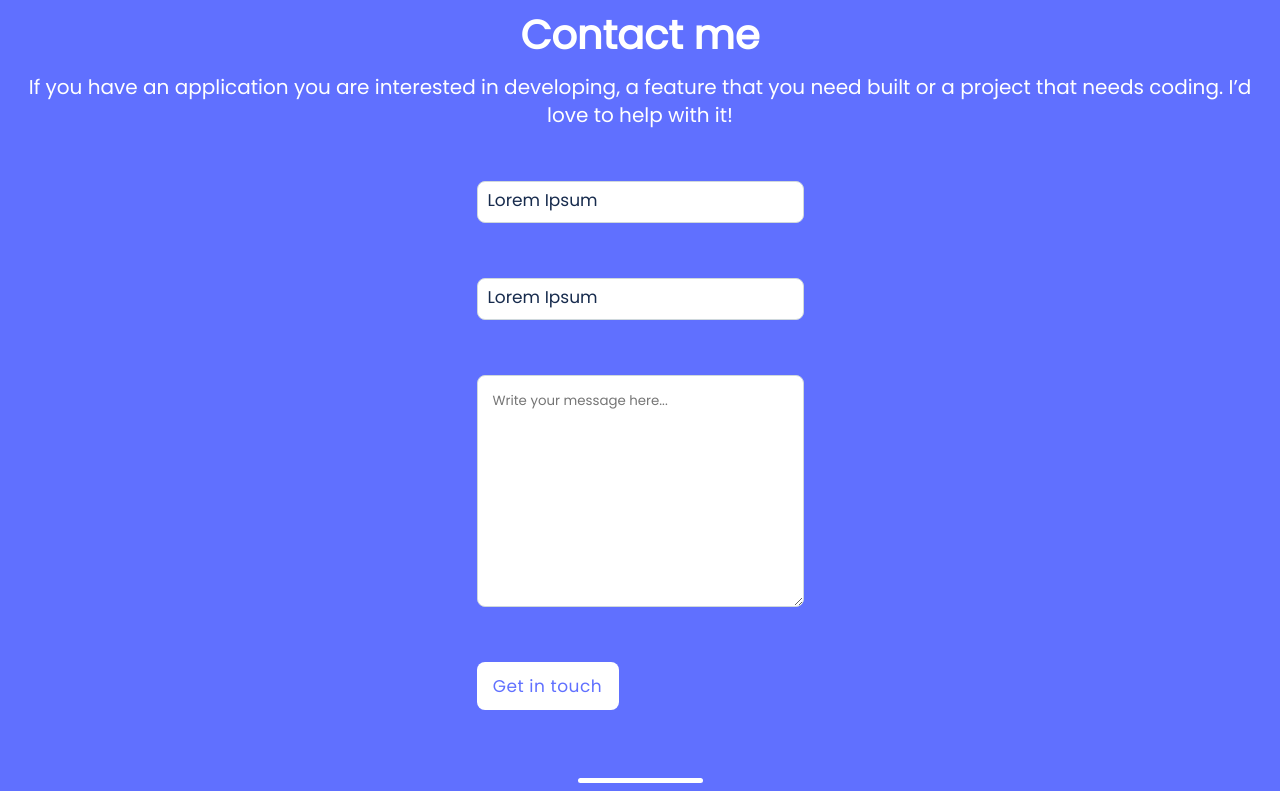
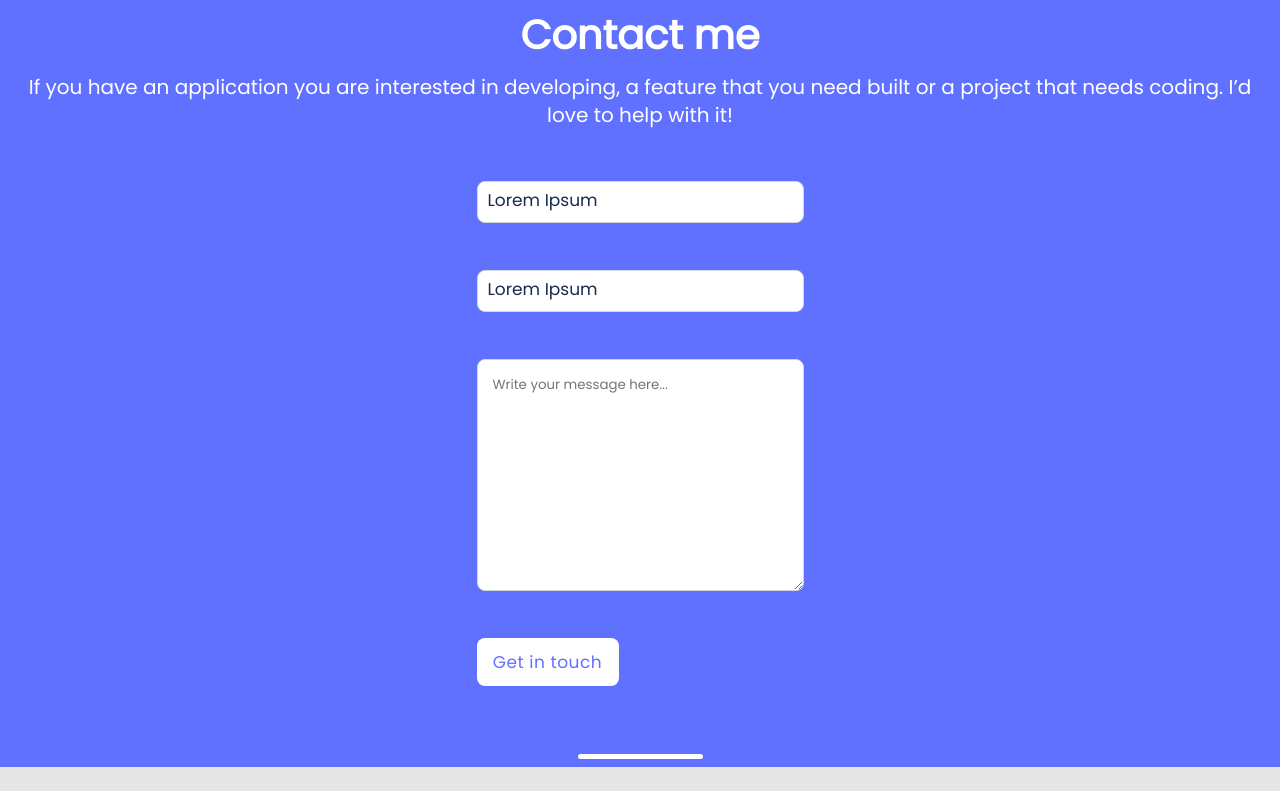
Before and after one commit to Zafron047/Zafron_Portfolio, a website: page index.html in a window 1280 px wide. Shown: the part 7203-7994 px from the top of the page. After the commit the page ends 7970 px from the top, so only its background shows below. Drawn offline with Linux system fonts and the light colour scheme.

Commit message:
Fix form input gap

```diff
--- a/style.css
+++ b/style.css
@@ -368,7 +368,7 @@ hr {
   flex-direction: column;
   justify-content: center;
   margin: 52px 0 32px;
-  gap: 15px;
+  gap: 11px;
 }
 
 .desk-form .btn {
```
